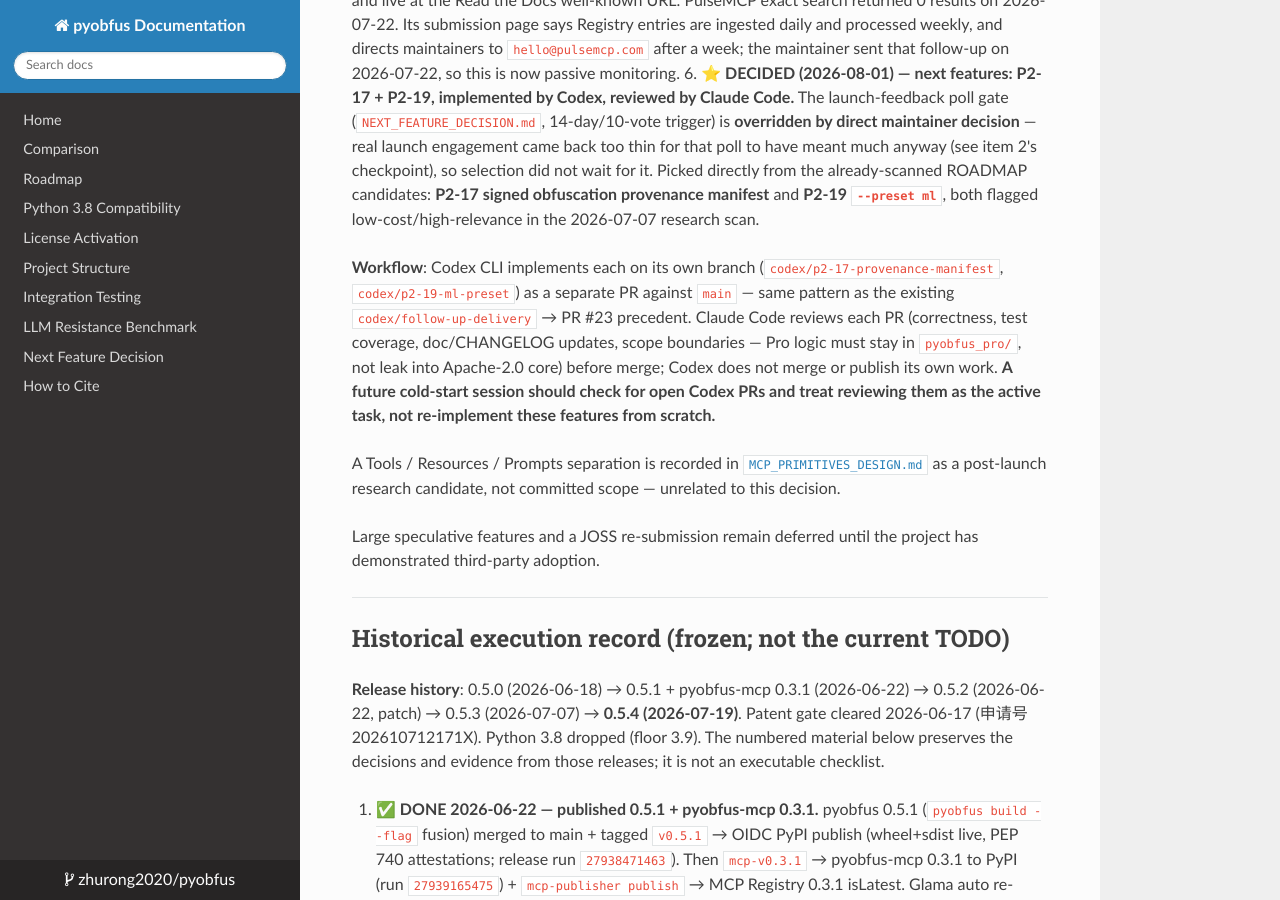
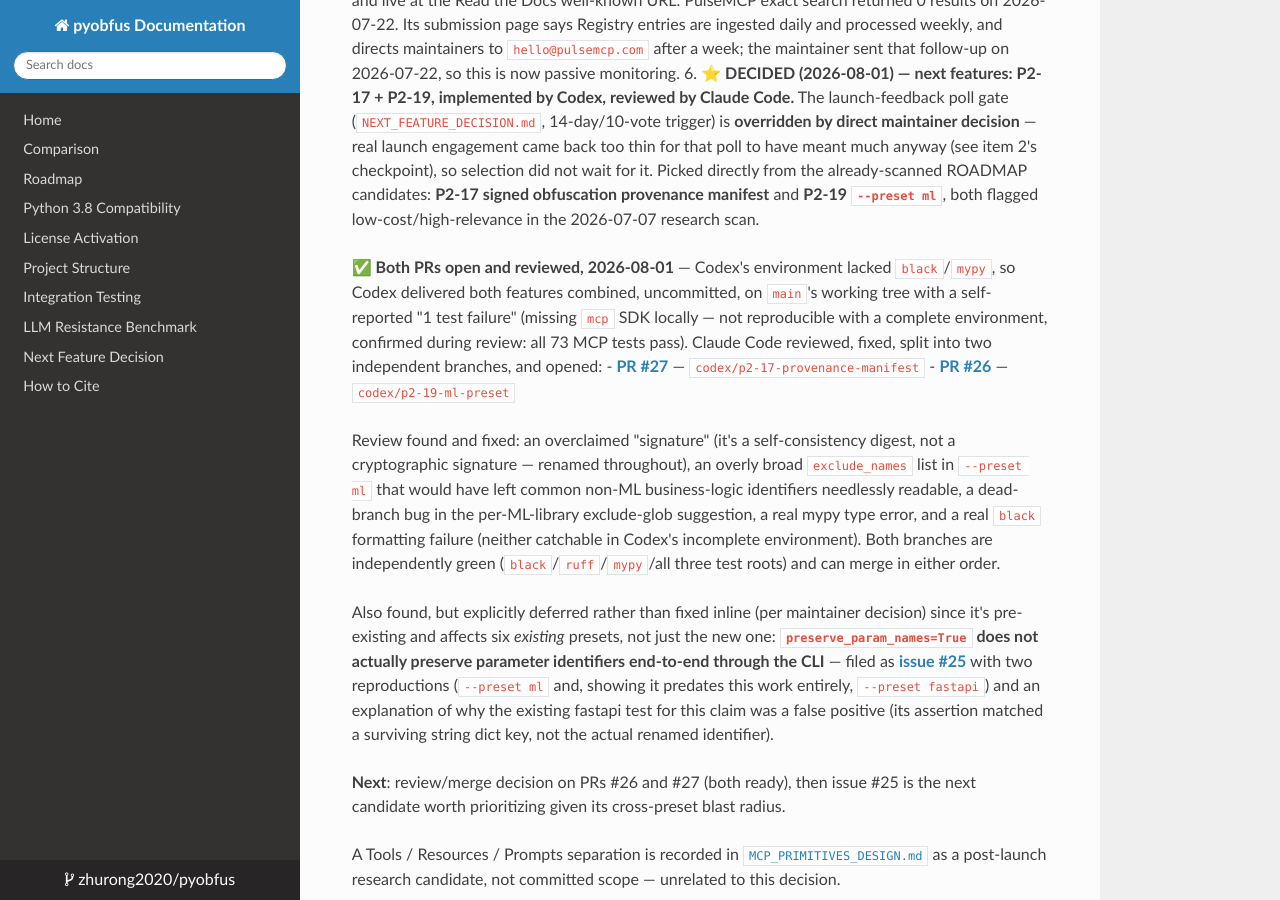
Before and after one commit to zhurong2020/pyobfus, an MkDocs documentation site: the page built from docs/POST_V0.4_TODO.md, in a window 1280 px wide and 900 px high, scrolled down 4921 px. Built offline with MkDocs 1.6.1, drawn with Linux system fonts in a browser that asks for light colours; nearby versions of some CDN libraries.

Commit message:
docs: record P2-17/P2-19 PRs opened and reviewed, flag issue #25
Both features (implemented by Codex, reviewed/fixed/split by Claude
Code) are now open as independent PRs against main:
- PR #27 codex/p2-17-provenance-manifest
- PR #26 codex/p2-19-ml-preset

Both are green (black/ruff/mypy/all three test roots) and mergeable
in either order. Records what review found and fixed (signature ->
integrity digest rename, narrowed exclude_names, a dead-branch bug, a
real mypy error, a real black failure) and flags the separately-filed
issue #25 (preserve_param_names doesn't work across six existing
presets, not just the new one) as the next priority after the merge
decision.

Co-Authored-By: Claude Sonnet 5 <noreply@anthropic.com>

```diff
--- a/docs/POST_V0.4_TODO.md
+++ b/docs/POST_V0.4_TODO.md
@@ -262,15 +262,40 @@
    **P2-19 `--preset ml`**, both flagged low-cost/high-relevance in the
    2026-07-07 research scan.
 
-   **Workflow**: Codex CLI implements each on its own branch
-   (`codex/p2-17-provenance-manifest`, `codex/p2-19-ml-preset`) as a separate
-   PR against `main` — same pattern as the existing `codex/follow-up-delivery`
-   → PR #23 precedent. Claude Code reviews each PR (correctness, test
-   coverage, doc/CHANGELOG updates, scope boundaries — Pro logic must stay in
-   `pyobfus_pro/`, not leak into Apache-2.0 core) before merge; Codex does not
-   merge or publish its own work. **A future cold-start session should check
-   for open Codex PRs and treat reviewing them as the active task, not
-   re-implement these features from scratch.**
+   **✅ Both PRs open and reviewed, 2026-08-01** — Codex's environment lacked
+   `black`/`mypy`, so Codex delivered both features combined, uncommitted, on
+   `main`'s working tree with a self-reported "1 test failure" (missing `mcp`
+   SDK locally — not reproducible with a complete environment, confirmed
+   during review: all 73 MCP tests pass). Claude Code reviewed, fixed, split
+   into two independent branches, and opened:
+   - [**PR #27**](https://github.com/zhurong2020/pyobfus/pull/27) —
+     `codex/p2-17-provenance-manifest`
+   - [**PR #26**](https://github.com/zhurong2020/pyobfus/pull/26) —
+     `codex/p2-19-ml-preset`
+
+   Review found and fixed: an overclaimed "signature" (it's a
+   self-consistency digest, not a cryptographic signature — renamed
+   throughout), an overly broad `exclude_names` list in `--preset ml` that
+   would have left common non-ML business-logic identifiers needlessly
+   readable, a dead-branch bug in the per-ML-library exclude-glob suggestion,
+   a real mypy type error, and a real `black` formatting failure (neither
+   catchable in Codex's incomplete environment). Both branches are
+   independently green (`black`/`ruff`/`mypy`/all three test roots) and can
+   merge in either order.
+
+   Also found, but explicitly deferred rather than fixed inline (per
+   maintainer decision) since it's pre-existing and affects six *existing*
+   presets, not just the new one: **`preserve_param_names=True` does not
+   actually preserve parameter identifiers end-to-end through the CLI** —
+   filed as [**issue #25**](https://github.com/zhurong2020/pyobfus/issues/25)
+   with two reproductions (`--preset ml` and, showing it predates this work
+   entirely, `--preset fastapi`) and an explanation of why the existing
+   fastapi test for this claim was a false positive (its assertion matched a
+   surviving string dict key, not the actual renamed identifier).
+
+   **Next**: review/merge decision on PRs #26 and #27 (both ready), then
+   issue #25 is the next candidate worth prioritizing given its
+   cross-preset blast radius.
 
    A Tools / Resources / Prompts separation is recorded in
    [`MCP_PRIMITIVES_DESIGN.md`](MCP_PRIMITIVES_DESIGN.md) as a post-launch
```
Also changed, not shown: CLAUDE.md (+11 -5 lines).
